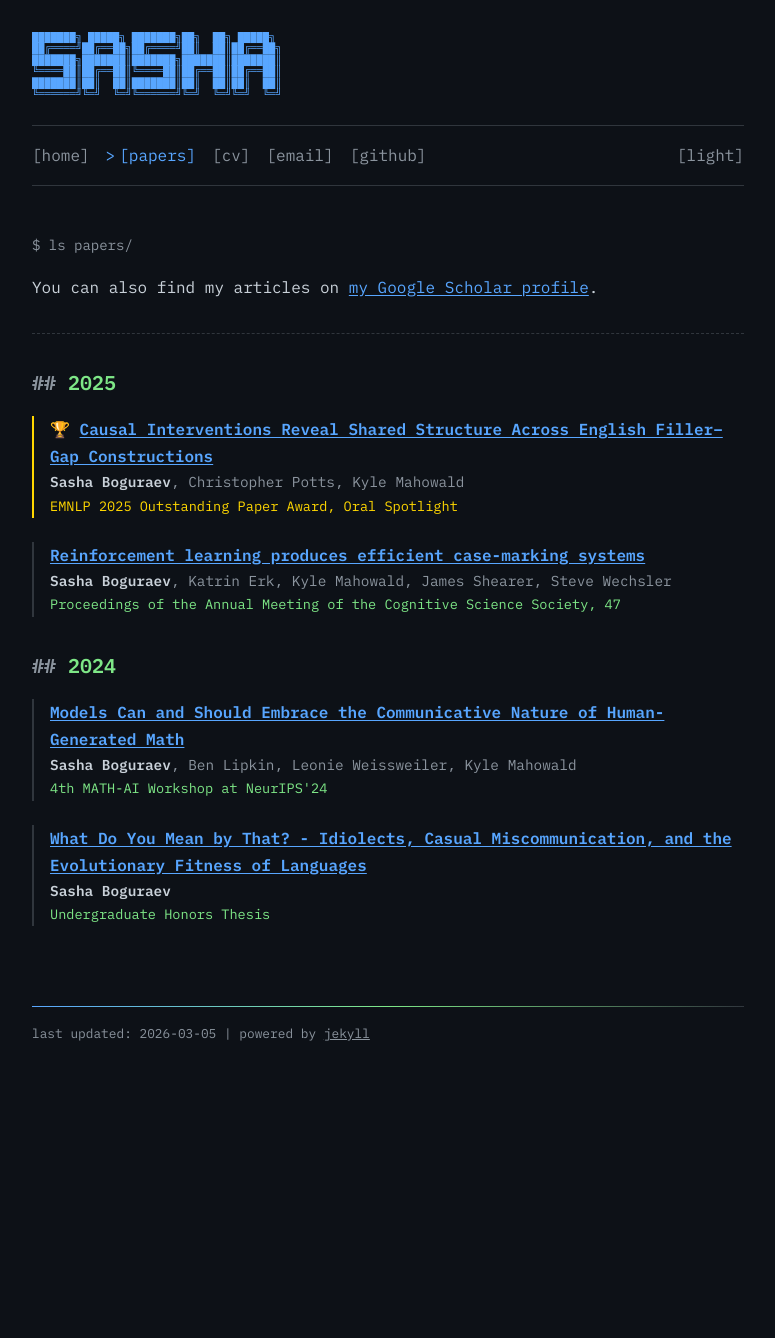
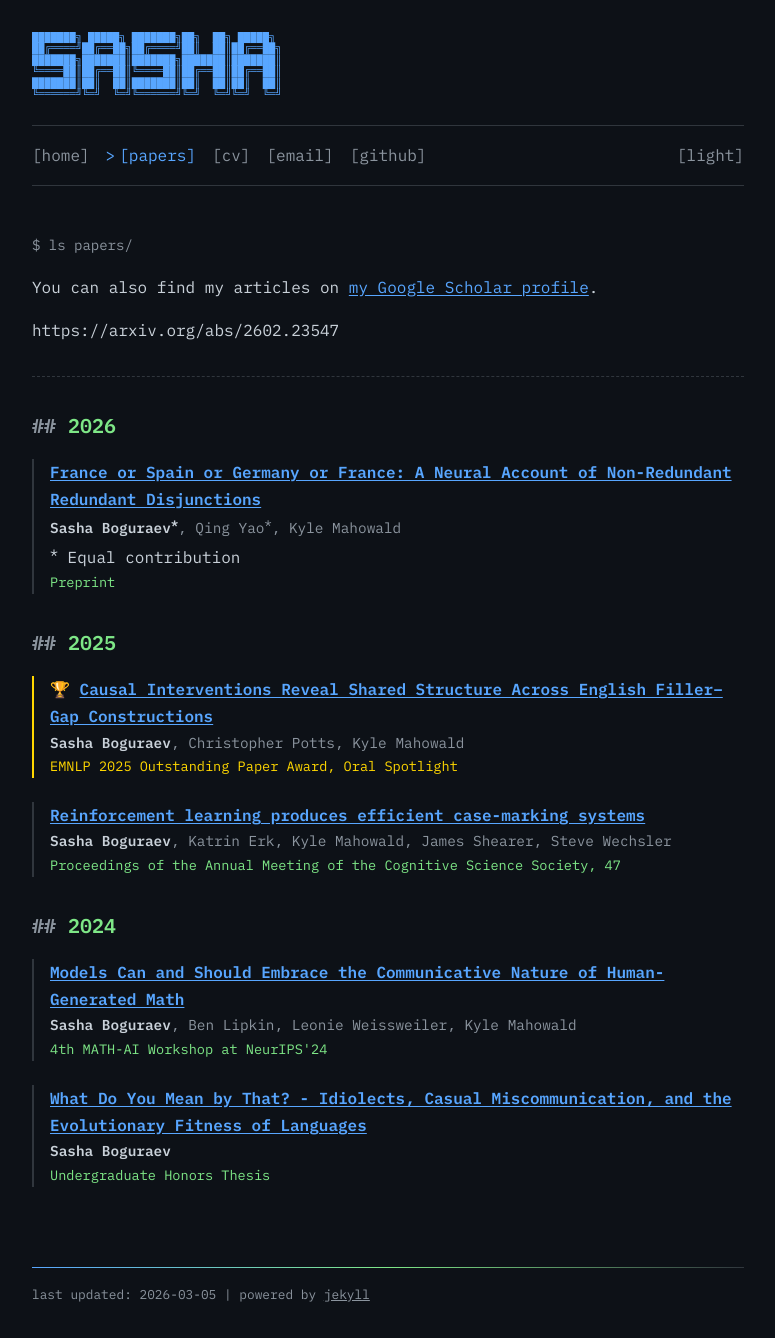
Before and after one commit to SashaBoguraev/SashaBoguraev.github.io, a Jekyll site: the page built from _pages/publications.md, in a window 1280 px wide. Shown: the whole page, without its empty margins (252-1027 px from the left). Built offline with Jekyll 4.4.1, drawn with Linux system fonts in a browser that asks for light colours; before the commit the page ends 1077 px from its top, so only the background shows below that.

Commit message:
Add publication for 2026 on neural account of disjunctions
Added a new publication entry for 2026 with details.

```diff
--- a/_pages/publications.md
+++ b/_pages/publications.md
@@ -8,7 +8,21 @@ permalink: /publications/
 
 You can also find my articles on [my Google Scholar profile](https://scholar.google.com/citations?authuser=1&user=iUKlzyQAAAAJ).
 
+https://arxiv.org/abs/2602.23547
+
 ---
+
+## 2026
+<div class="paper">
+<div class="paper-title"><a href="https://SashaBoguraev.github.io/files/2602.23547v1.pdf">France or Spain or Germany or France: A Neural Account of Non-Redundant Redundant Disjunctions</a></div>
+<div class="paper-authors">
+  <strong>Sasha Boguraev<sup>*</sup></strong>, Qing Yao<sup>*</sup>, Kyle Mahowald
+</div>
+<div class="author-note">
+  <sup>*</sup> Equal contribution
+</div>
+<div class="paper-venue">Preprint</div>
+</div>
 
 ## 2025
 
```
